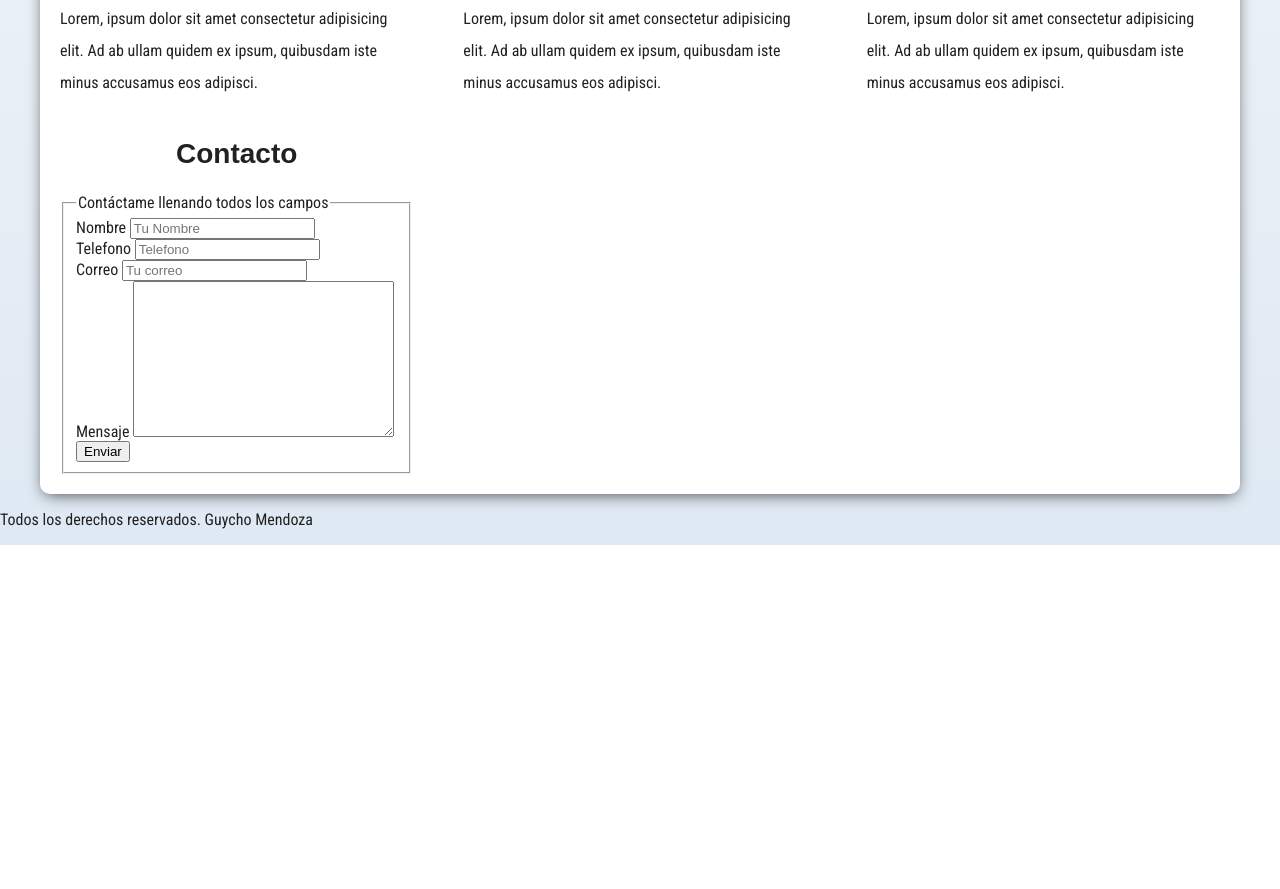
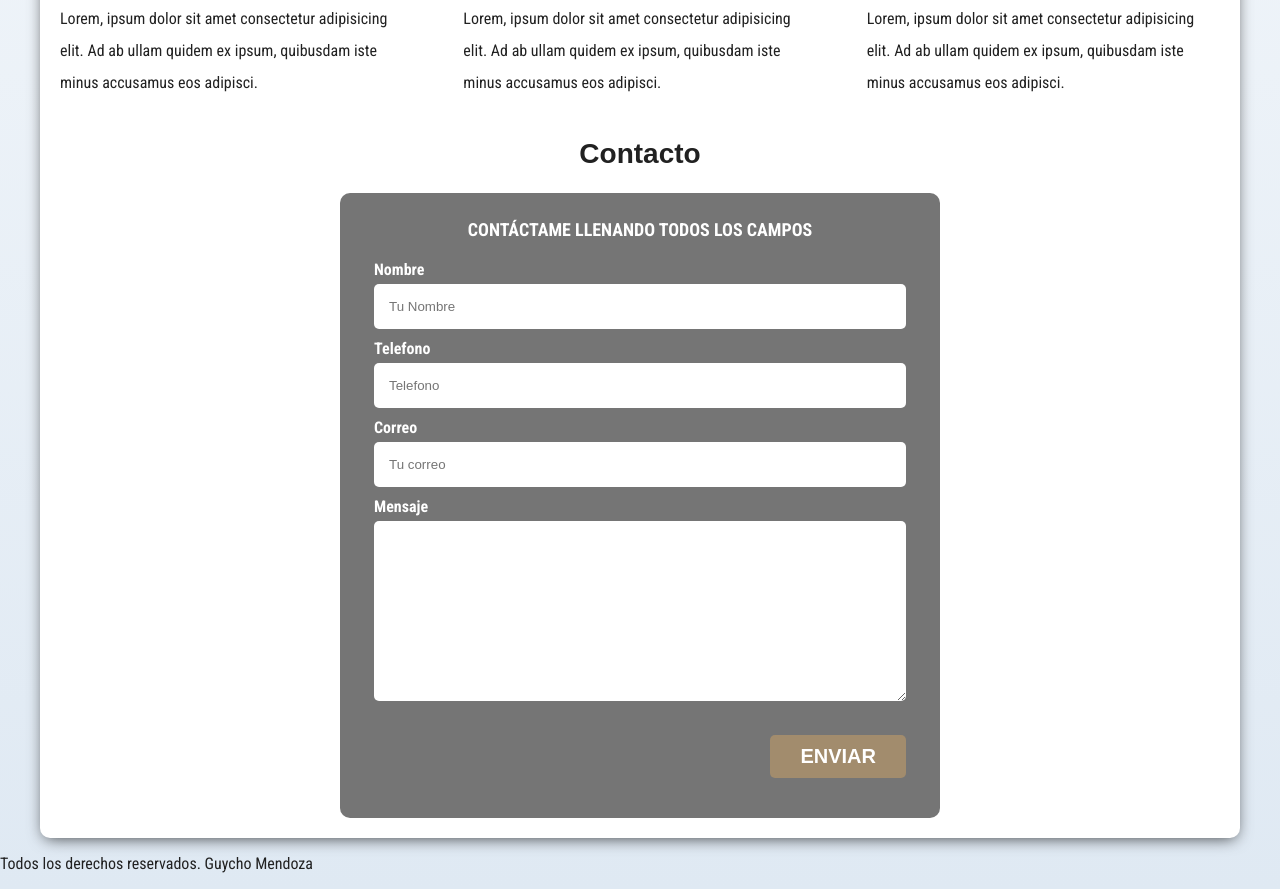
Before and after one commit to guychomendoza/GuychoMendoza, a plain HTML site: page index.html in a window 1280 px wide. Shown: the part 1118-2007 px from the top of the page. Before the commit the page ends 1663 px from the top, so only its background shows below. Drawn offline with Linux system fonts and the light colour scheme; a web font is replaced by a local one.

Commit message:
Terminando diseño pagina principal

```diff
--- a/css/style.css
+++ b/css/style.css
@@ -11,6 +11,14 @@ html {
     font-size: 62.5%;
     margin: 0;
     padding: 0;
+    scroll-snap-type: y proximity; /*efecto scroll*/
+}
+/**/scroll snap
+.servicios,
+header,
+.formulario {
+    scroll-snap-align: center;
+    scroll-snap-stop: always;
 }
 *, *::before, *:after {
     box-sizing: inherit;
@@ -149,6 +157,24 @@ header {
     width: 90%;
     text-align: center;
 }
+.bottom:hover {
+    cursor: pointer;
+}
+/*utilidades*/
+.w-100 {
+    width: 100%;
+}
+@media (min-width: 768px) {
+    .w-100 {
+        width: auto;
+    }
+}
+.alinear-derecha {
+    justify-content: flex-end;
+}
+.flex {
+    display: flex;
+}
 @media (min-width: 480px) {
     .bottom {
         width: auto;
@@ -184,3 +210,50 @@ header {
     justify-content: center;
     align-items: center;
 }
+
+/** formulario**/
+.formulario {
+    background-color: var(--gray);
+    width: min(60rem, 100%);
+    margin: 0 auto;
+    padding: 2rem;
+    border-radius: 1rem;
+}
+.formulario fieldset {
+    border: none; /*quitar lineas al formulario*/
+}
+.formulario legend {
+    text-align: center;
+    font-size: 1.8rem;
+    text-transform: uppercase;
+    font-weight: bold;
+    margin-bottom: 2rem;
+    color: var(--white);
+}
+.contenedor-campos {
+
+}
+.campo {
+    margin-bottom: 1rem;
+
+}
+.campo label {
+    color: var(--white);
+    font-weight: bold;
+    margin-bottom: .5rem;
+    display: block;
+}
+.input-text {
+    width: 100%;
+    border: none;
+    padding: 1.5rem;
+    border-radius: .5rem;
+}
+.campo .bottom {
+    border: none;
+}
+@media (min-width: 768px) {
+    .formulario-padre {
+        margin: 0 auto;
+    }
+}
--- a/index.html
+++ b/index.html
@@ -90,30 +90,36 @@
                 </div>
             <p>Lorem, ipsum dolor sit amet consectetur adipisicing elit. Ad ab ullam quidem ex ipsum, quibusdam iste minus accusamus eos adipisci.</p>
             </section>
+
+        </div>
+        <div class="formulario-padre">
             <section>
                 <h2>Contacto</h2>
-                <form action="">
+                <form action="" class="formulario">
                     <fieldset>
+                        <div class="contenedor-campos">
                             <legend>Contáctame llenando todos los campos</legend>
-                        <div>
+                            <div class="campo">
                                 <label for="">Nombre</label>
-                            <input type="text" placeholder="Tu Nombre">
+                                <input class="input-text" type="text" placeholder="Tu Nombre">
                             </div>
-                        <div>
+                            <div class="campo">
                                 <label for="">Telefono</label>
-                            <input type="tel" placeholder="Telefono">
+                                <input class="input-text" type="tel" placeholder="Telefono">
                             </div>
-                        <div>
+                            <div class="campo">
                                 <label for="">Correo</label>
-                            <input type="email" placeholder="Tu correo">
+                                <input class="input-text" type="email" placeholder="Tu correo">
                             </div>
-                        <div>
+                            <div class="campo">
                                 <label for="">Mensaje</label>
-                            <textarea name="" id="" cols="30" rows="10"></textarea>
+                                <textarea class="input-text" name="" id="" cols="30" rows="10"></textarea>
                             </div>
-                        <div>
-                            <input type="submit" value="Enviar">
+                            <div class="campo alinear-derecha flex">
+                                <input class="bottom w-100" type="submit" value="Enviar">
                             </div>
+                        </div> <!--contenedor de todos los campos-->
+
                     </fieldset>
                 </form>
             </section>
```
Lines whose indentation alone changed are shown as unchanged.
